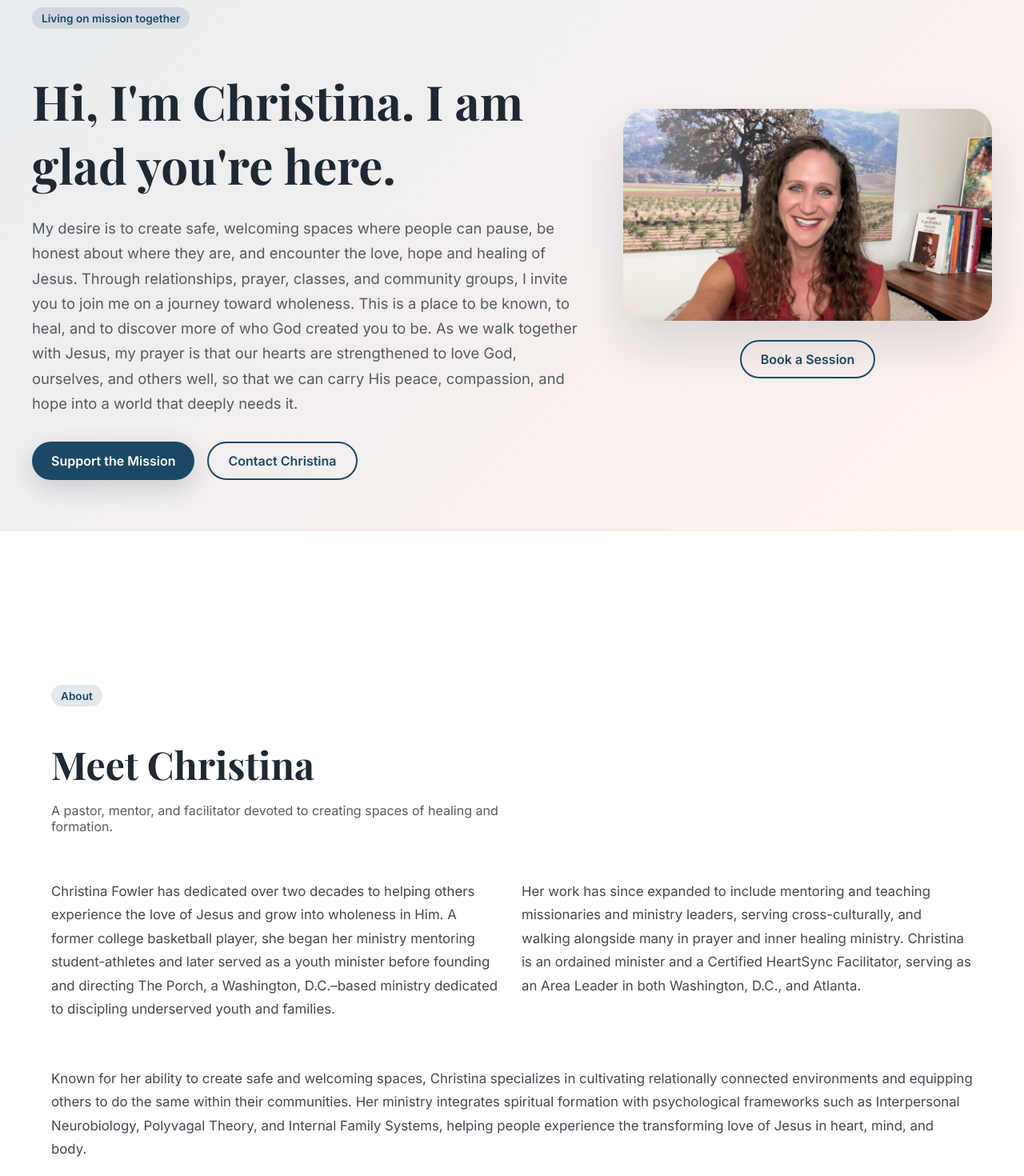
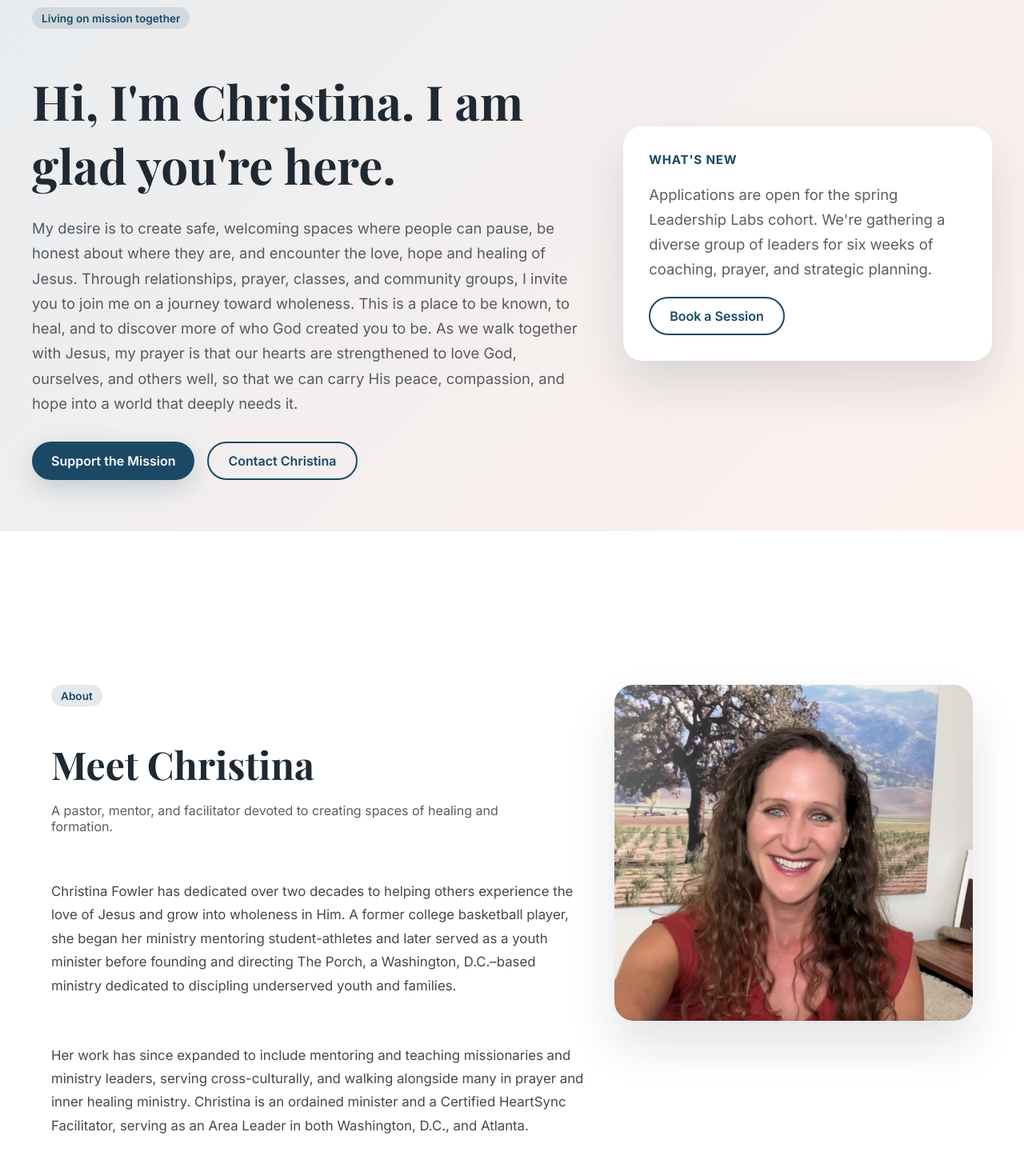
Before and after one commit to jclark-14/christina, a Next.js app: page / in a window 1280 px wide. Shown: the part 140-1610 px from the top of the page at 80% size. Built offline with nearby package versions, Linux system fonts and the light colour scheme.

Commit message:
Adjust photo and hero layout.

```diff
--- a/src/app/globals.css
+++ b/src/app/globals.css
@@ -101,13 +101,25 @@ section {
   color: rgba(31, 41, 51, 0.85);
 }
 
+/* About layout with image */
+.about-grid {
+  display: grid;
+  gap: 2rem;
+}
+
+.about-media {
+  position: relative;
+  min-height: 420px;
+  border-radius: 1.5rem;
+  overflow: hidden;
+  box-shadow: 0 30px 60px rgba(15, 23, 42, 0.12);
+  background: white;
+}
+
 @media (min-width: 960px) {
-  .about-content {
-    grid-template-columns: repeat(2, minmax(0, 1fr));
-  }
-
-  .about-content p:last-child {
-    grid-column: 1 / -1;
+  .about-grid {
+    grid-template-columns: 3fr 2fr;
+    align-items: start;
   }
 }
 
@@ -266,14 +278,6 @@ textarea:focus {
     grid-template-columns: 3fr 2fr;
     align-items: center;
   }
-
-  .hero-image {
-    justify-items: end;
-  }
-
-  .hero-image__photo {
-    max-width: 560px;
-  }
 }
 
 .hero h1 {
@@ -295,20 +299,18 @@ textarea:focus {
   margin-top: 2rem;
 }
 
-.hero-image {
-  display: grid;
-  gap: 1.5rem;
-  justify-items: center;
+.hero-card {
+  background: white;
+  border-radius: 1.5rem;
+  padding: 2rem;
+  box-shadow: 0 30px 60px rgba(15, 23, 42, 0.12);
 }
 
-.hero-image__photo {
-  width: 100%;
-  height: auto;
-  border-radius: 1.75rem;
-  box-shadow: 0 30px 60px rgba(15, 23, 42, 0.12);
-  object-fit: cover;
+.hero-card strong {
+  display: block;
+  font-size: 0.95rem;
+  letter-spacing: 0.05em;
+  color: var(--color-primary);
+  text-transform: uppercase;
+  margin-bottom: 0.75rem;
 }
-
-.hero-image .button {
-  width: fit-content;
-}
--- a/src/components/AboutSection.tsx
+++ b/src/components/AboutSection.tsx
@@ -1,4 +1,6 @@
+import Image from "next/image";
 import { SectionHeader } from "@/components/SectionHeader";
+import christinaImage from "@/data/christina.png";
 
 const aboutParagraphs = [
   "Christina Fowler has dedicated over two decades to helping others experience the love of Jesus and grow into wholeness in Him. A former college basketball player, she began her ministry mentoring student-athletes and later served as a youth minister before founding and directing The Porch, a Washington, D.C.–based ministry dedicated to discipling underserved youth and families.",
@@ -10,6 +12,8 @@ export function AboutSection() {
   return (
     <section id="about">
       <div className="container">
+        <div className="about-grid">
+          <div className="about-text">
             <SectionHeader
               eyebrow="About"
               title="Meet Christina"
@@ -21,6 +25,18 @@ export function AboutSection() {
               ))}
             </div>
           </div>
+          <aside className="about-media" aria-label="Portrait of Christina">
+            <Image
+              src={christinaImage}
+              alt="Portrait of Christina"
+              fill
+              priority
+              sizes="(min-width: 960px) 35vw, 90vw"
+              style={{ objectFit: "cover" }}
+            />
+          </aside>
+        </div>
+      </div>
     </section>
   );
 }
--- a/src/components/HeroSection.tsx
+++ b/src/components/HeroSection.tsx
@@ -1,7 +1,5 @@
-import Image from 'next/image';
 import { ButtonLink } from '@/components/ButtonLink';
 import { siteConfig } from '@/config/site';
-import christinaImage from '@/data/christina.png';
 
 export function HeroSection() {
   return (
@@ -28,20 +26,17 @@ export function HeroSection() {
             </ButtonLink>
           </div>
         </div>
-        <div className="hero-image">
-          <Image
-            src={christinaImage}
-            alt="Portrait of Christina"
-            priority
-            className="hero-image__photo"
-            sizes="(min-width: 960px) 40vw, 80vw"
-          />
+        <div className="hero-card">
+          <strong>What&apos;s new</strong>
+          <p>
+            Applications are open for the spring Leadership Labs cohort. We&apos;re gathering a
+            diverse group of leaders for six weeks of coaching, prayer, and strategic planning.
+          </p>
           <ButtonLink
             href={siteConfig.bookingFormUrl}
             variant="secondary"
             target="_blank"
             rel="noreferrer"
-            aria-label="Book a session with Christina"
           >
             Book a Session
           </ButtonLink>
```
Lines whose indentation alone changed are shown as unchanged.
